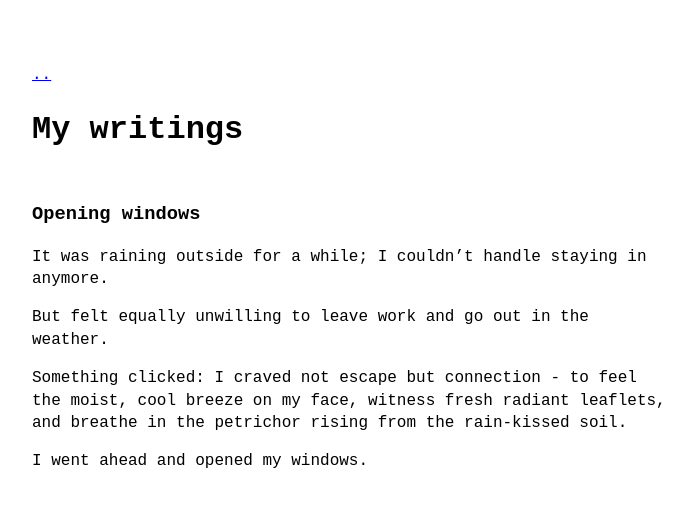
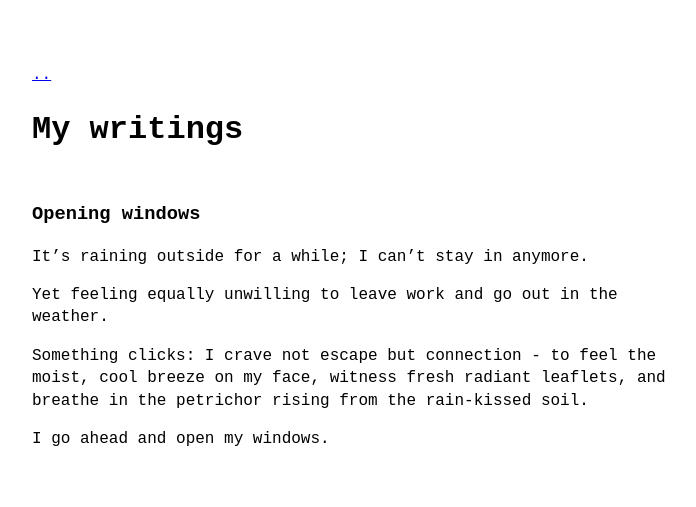
Before and after one commit to vishalvibes/vishalvibes.github.io, a Jekyll site: the page built from writings.md, in a window 1280 px wide. Shown: the top 507 px of the page, without its empty margins (288-984 px from the left). Built offline with Jekyll 4.4.1, drawn with Linux system fonts in a browser that asks for light colours.

Commit message:
Update writings.md

```diff
--- a/writings.md
+++ b/writings.md
@@ -9,10 +9,10 @@ permalink: /writings
 
 ### Opening windows
 
-It was raining outside for a while; I couldn't handle staying in anymore.<br>
+It's raining outside for a while; I can't stay in anymore.<br>
 
-But felt equally unwilling to leave work and go out in the weather.<br>
+Yet feeling equally unwilling to leave work and go out in the weather.<br>
 
-Something clicked: I craved not escape but connection - to feel the moist, cool breeze on my face, witness fresh radiant leaflets, and breathe in the petrichor rising from the rain-kissed soil.<br>
+Something clicks: I crave not escape but connection - to feel the moist, cool breeze on my face, witness fresh radiant leaflets, and breathe in the petrichor rising from the rain-kissed soil.<br>
 
-I went ahead and opened my windows.<br>
+I go ahead and open my windows.<br>
```
